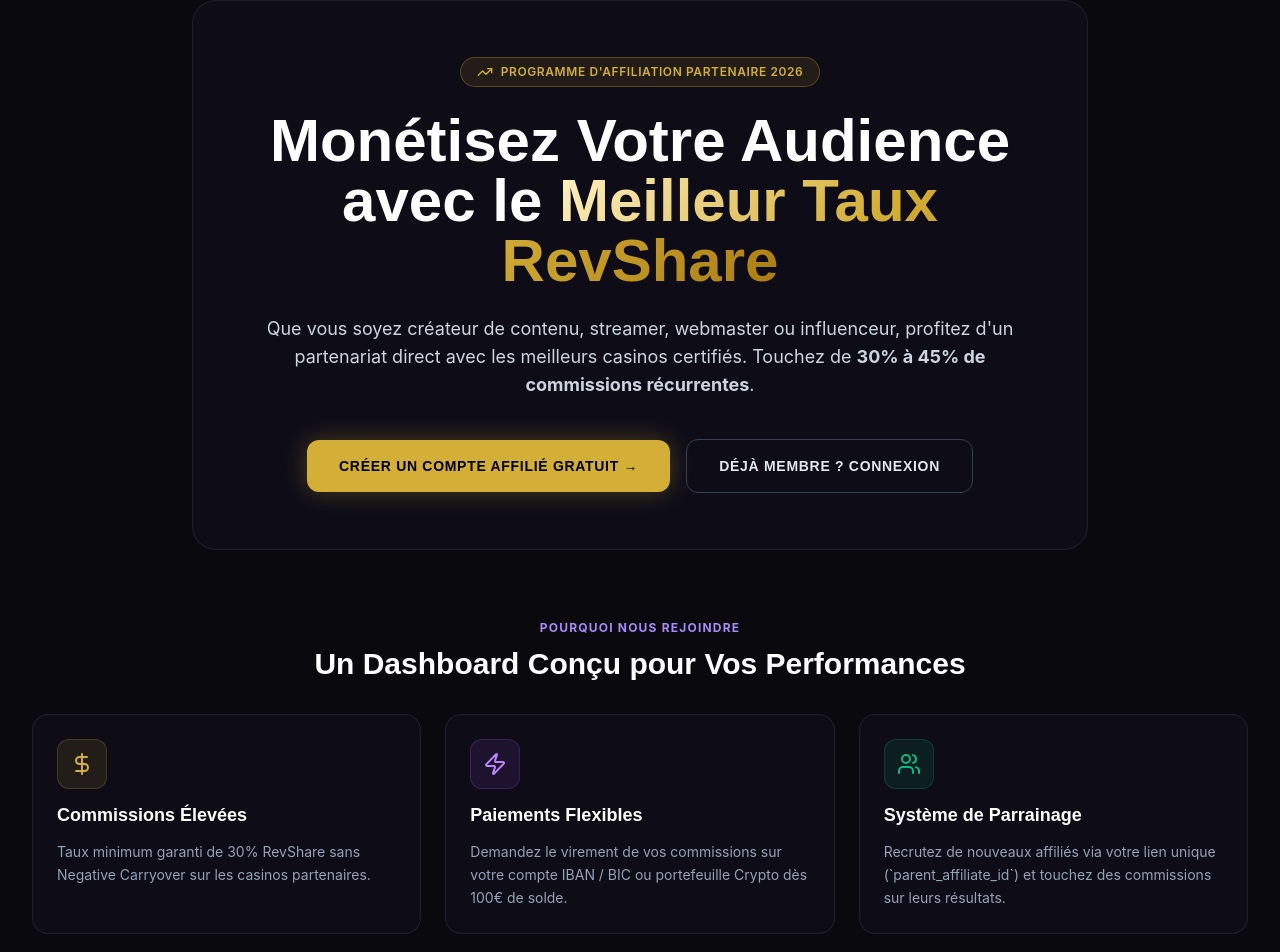
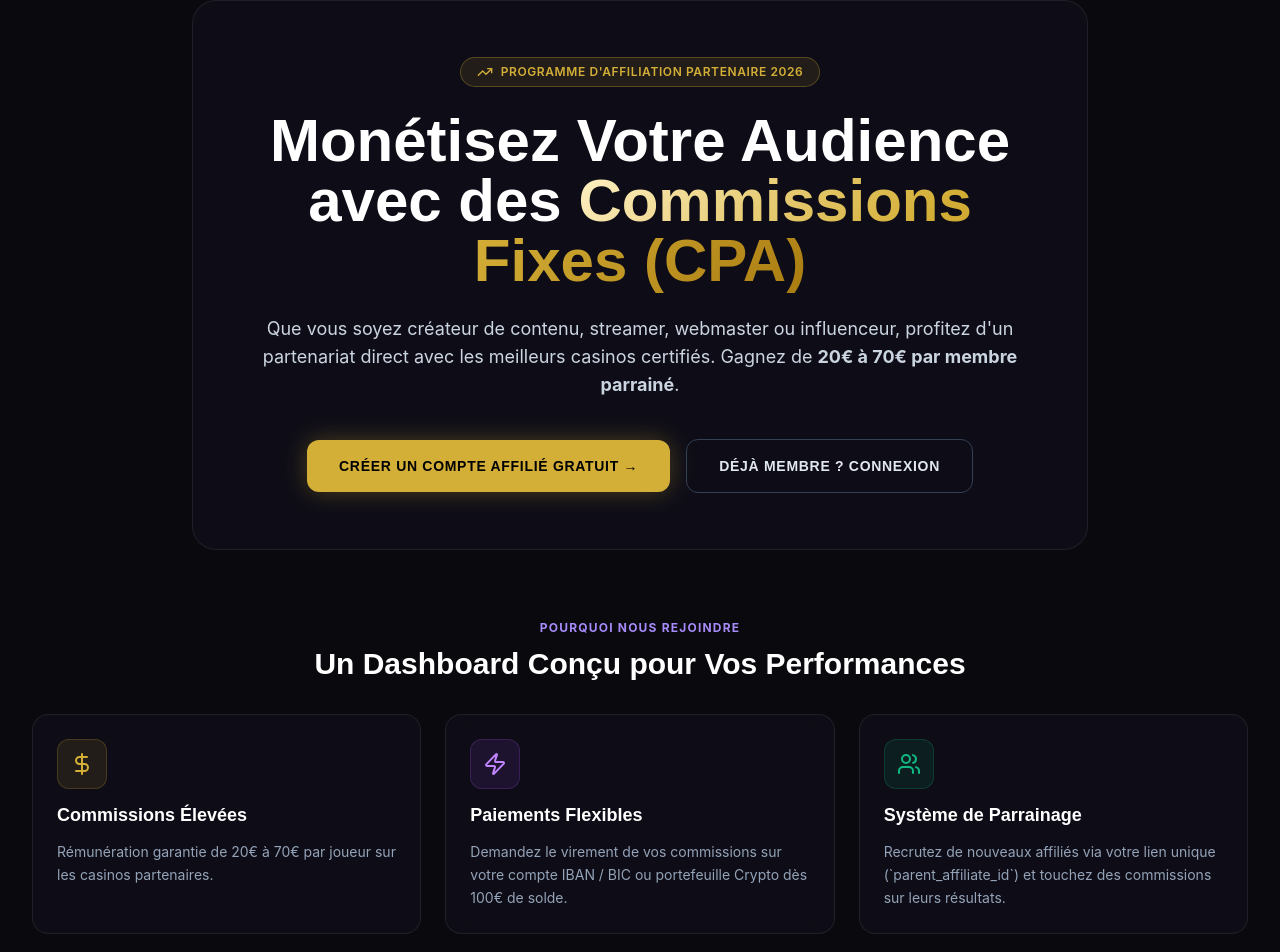
Before and after one commit to FrenchCasino/FrenchCasino, a Next.js app: page /devenir-affilie in a window 1280 px wide. Shown: the part 129-1081 px from the top of the page. Built offline with nearby package versions, Linux system fonts and the light colour scheme.

Commit message:
content: switch from RevShare to CPA model messaging across all pages

```diff
--- a/app/admin/page.tsx
+++ b/app/admin/page.tsx
@@ -492,7 +492,7 @@ export default function AdminDashboardPage() {
                     <tr>
                       <th className="p-4">Affilié & Email</th>
                       <th className="p-4">Code / Lien</th>
-                      <th className="p-4 text-center">Taux RevShare</th>
+                      <th className="p-4 text-center">Taux CPA</th>
                       <th className="p-4 text-right">Gains Totaux</th>
                       <th className="p-4 text-center">Statut</th>
                       <th className="p-4">Actions Admin</th>
@@ -920,7 +920,7 @@ export default function AdminDashboardPage() {
                     type="text"
                     value={newCasino.bonus_depot}
                     onChange={e => setNewCasino({ ...newCasino, bonus_depot: e.target.value })}
-                    placeholder="Ex: 50€ CPA ou 40% RevShare"
+                    placeholder="Ex: 50€ CPA"
                     className="w-full bg-[#0a0a0f] border border-slate-700 rounded-xl px-4 py-2.5 text-sm text-white focus:outline-none focus:border-primary"
                   />
                 </div>
--- a/app/dashboard/page.tsx
+++ b/app/dashboard/page.tsx
@@ -368,7 +368,7 @@ export default function DashboardPage() {
         <div>
           <div className="flex items-center gap-2 text-xs font-semibold text-gold uppercase tracking-wider">
             <ShieldCheck className="w-4 h-4" />
-            <span>Compte Affilié Vérifié — Statut Actif (30% RevShare)</span>
+            <span>Compte Affilié Vérifié — Statut Actif (Commissions Fixes)</span>
           </div>
           <h1 className="font-display text-2xl sm:text-3xl font-extrabold text-white mt-1">
             Tableau de Bord Affilié
--- a/app/devenir-affilie/page.tsx
+++ b/app/devenir-affilie/page.tsx
@@ -3,8 +3,8 @@ import Link from 'next/link'
 import { TrendingUp, DollarSign, Users, ShieldCheck, CheckCircle2, ArrowRight, Zap, Award } from 'lucide-react'
 
 export const metadata = {
-  title: 'Programme d\'Affiliation Casino — Gagnez jusqu\'à 45% RevShare | FrenchCasino',
-  description: 'Rejoignez le réseau d\'affiliation casino N°1 en France. Taux de commission de 30% à 45% RevShare, paiements rapides IBAN & Crypto, liens de suivi instantanés et parrainage de sous-affiliés.',
+  title: 'Programme d\'Affiliation Casino — Gagnez de 20€ à 70€ / Joueur | FrenchCasino',
+  description: 'Rejoignez le réseau d\'affiliation casino N°1 en France. Taux de commission de 20€ à 70€ par joueur parrainé, paiements rapides IBAN & Crypto, liens de suivi instantanés et parrainage de sous-affiliés.',
 }
 
 export default function DevenirAffiliePage() {
@@ -19,11 +19,11 @@ export default function DevenirAffiliePage() {
         </div>
 
         <h1 className="font-display text-4xl sm:text-6xl font-extrabold text-white leading-tight">
-          Monétisez Votre Audience avec le <span className="text-gradient-gold">Meilleur Taux RevShare</span>
+          Monétisez Votre Audience avec des <span className="text-gradient-gold">Commissions Fixes (CPA)</span>
         </h1>
 
         <p className="text-slate-300 text-base sm:text-lg leading-relaxed">
-          Que vous soyez créateur de contenu, streamer, webmaster ou influenceur, profitez d&apos;un partenariat direct avec les meilleurs casinos certifiés. Touchez de <strong>30% à 45% de commissions récurrentes</strong>.
+          Que vous soyez créateur de contenu, streamer, webmaster ou influenceur, profitez d&apos;un partenariat direct avec les meilleurs casinos certifiés. Gagnez de <strong>20€ à 70€ par membre parrainé</strong>.
         </p>
 
         <div className="flex flex-col sm:flex-row items-center justify-center gap-4 pt-4">
@@ -58,7 +58,7 @@ export default function DevenirAffiliePage() {
             </div>
             <h3 className="font-display font-bold text-lg text-white">Commissions Élevées</h3>
             <p className="text-slate-400 text-sm leading-relaxed">
-              Taux minimum garanti de 30% RevShare sans Negative Carryover sur les casinos partenaires.
+              Rémunération garantie de 20€ à 70€ par joueur sur les casinos partenaires.
             </p>
           </div>
 
--- a/app/inscription/page.tsx
+++ b/app/inscription/page.tsx
@@ -76,7 +76,7 @@ export default function InscriptionPage() {
             Rejoindre le Réseau d&apos;Affiliation
           </h1>
           <p className="text-xs text-slate-400">
-            Commencez à générer des commissions à partir de 30% RevShare
+            Commencez à générer des commissions de 20€ à 70€ par joueur parrainé
           </p>
         </div>
 
--- a/app/page.tsx
+++ b/app/page.tsx
@@ -66,7 +66,7 @@ export default function HomePage() {
                 className="w-full sm:w-auto px-8 py-4 rounded-xl font-display font-bold text-sm uppercase tracking-wider text-gold hover:text-white bg-surface-card hover:bg-surface border border-gold/40 hover:border-gold shadow-gold-glow transition-all transform hover:-translate-y-0.5 flex items-center justify-center gap-2"
               >
                 <TrendingUp className="w-5 h-5 text-gold" />
-                <span>Devenir Affilié (30%+ RevShare)</span>
+                <span>Devenir Affilié (20€ à 70€ / Joueur)</span>
               </Link>
             </div>
 
@@ -218,7 +218,7 @@ export default function HomePage() {
                 Vous possédez une communauté ou un site web ? Devenez Affilié FrenchCasino.
               </h2>
               <p className="text-slate-300 text-sm sm:text-base leading-relaxed">
-                Taux de commission préférentiel à partir de <strong>30% de RevShare</strong>, paiements mensuels rapides par virement IBAN ou Crypto, tableau de bord détaillé et liens de suivi instantanés.
+                Taux de commission préférentiel de <strong>20€ à 70€ par membre parrainé</strong>, paiements mensuels rapides par virement IBAN ou Crypto, tableau de bord détaillé et liens de suivi instantanés.
               </p>
               <div className="flex flex-wrap gap-4 pt-2">
                 <Link
@@ -238,8 +238,8 @@ export default function HomePage() {
 
             <div className="lg:col-span-5 grid grid-cols-2 gap-4">
               <div className="glass-panel p-4 rounded-xl border border-gold/20 text-center space-y-1">
-                <span className="text-2xl font-bold text-gradient-gold block">30% à 45%</span>
-                <span className="text-xs text-slate-400">Commission RevShare</span>
+                <span className="text-2xl font-bold text-gradient-gold block">20€ à 70€</span>
+                <span className="text-xs text-slate-400">Par membre parrainé</span>
               </div>
               <div className="glass-panel p-4 rounded-xl border border-gold/20 text-center space-y-1">
                 <span className="text-2xl font-bold text-gradient-purple block">Paiements</span>
```
